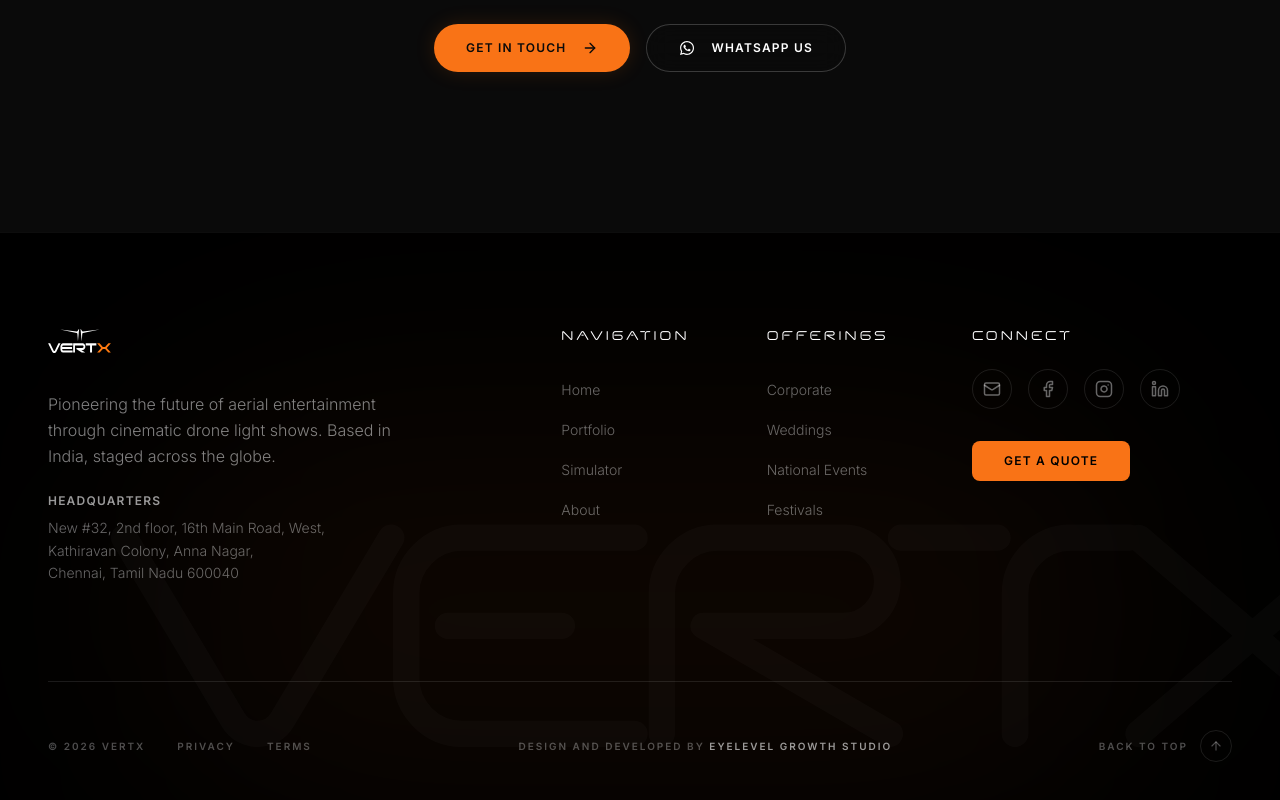
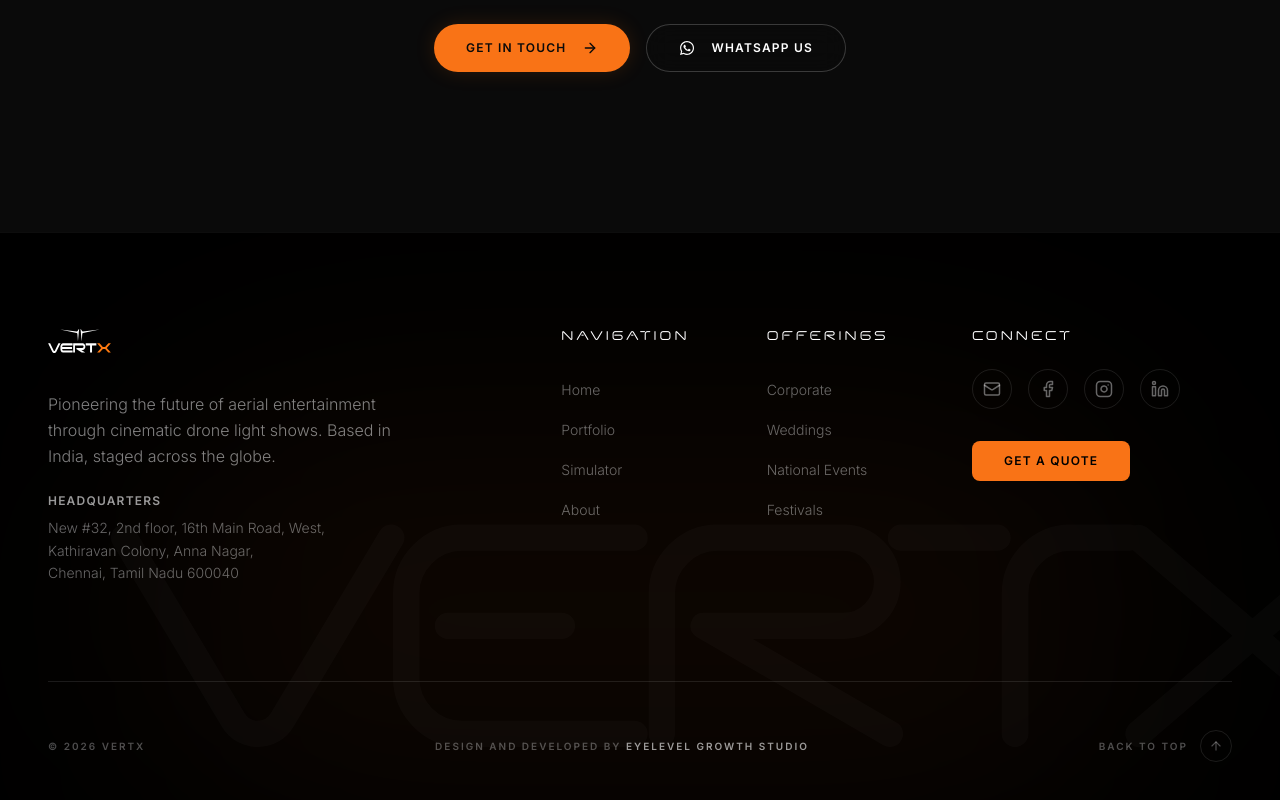
Before and after one commit to Harish143-dev/Vertx-Drones, a React (Vite) app: page /about in a window 1280 px wide. Shown: the part 4945-5745 px from the top of the page. Built offline with nearby package versions, Linux system fonts and the light colour scheme.

Commit message:
cta chnages

```diff
--- a/src/components/layout/Footer.tsx
+++ b/src/components/layout/Footer.tsx
@@ -111,8 +111,6 @@ export function Footer() {
         <div className="mt-12 flex flex-col md:flex-row justify-between items-center gap-8">
           <div className="flex items-center gap-8 text-[10px] uppercase tracking-[0.2em] font-bold text-white/30">
             <span>© {new Date().getFullYear()} VERTX</span>
-            <a href="#" className="hover:text-white transition-colors">Privacy</a>
-            <a href="#" className="hover:text-white transition-colors">Terms</a>
           </div>
 
           {/* Credit Line - Requested by user */}
--- a/src/components/sections/portfolio/PortfolioGallery.tsx
+++ b/src/components/sections/portfolio/PortfolioGallery.tsx
@@ -13,7 +13,7 @@ import imgBeats from "@/assets/images/portfolio/beats-from-above.png";
 import imgChampions from "@/assets/images/portfolio/champions-crown.png";
 import imgTemple from "@/assets/images/portfolio/temple-of-light.png";
 
-import video100 from "@/assets/videos/showcase/100drones.mp4";
+import video100 from "@/assets/videos/gallery/Pondicherry.mp4";
 import video200 from "@/assets/videos/showcase/200drones.mp4";
 import video300 from "@/assets/videos/showcase/300drones.mp4";
 import video400 from "@/assets/videos/showcase/400drones.mp4";
--- a/src/pages/Home.tsx
+++ b/src/pages/Home.tsx
@@ -38,14 +38,14 @@ export function Home() {
         {/* 7. Drone Show Scale / Packages */}
         <DroneShowGallery />
 
+        {/* 9. FAQ */}
+        <FAQ />
+
         {/* 8. CTA Block */}
         <CTABlock />
 
-        {/* 9. FAQ */}
-        <FAQ />
-
         {/* 10. Contact Form */}
-        <HomeContact />
+        {/* <HomeContact /> */}
       </main>
       <Footer />
     </div>
```
Also changed, not shown: 2 other files (tests, documents, lock files or other folders).
